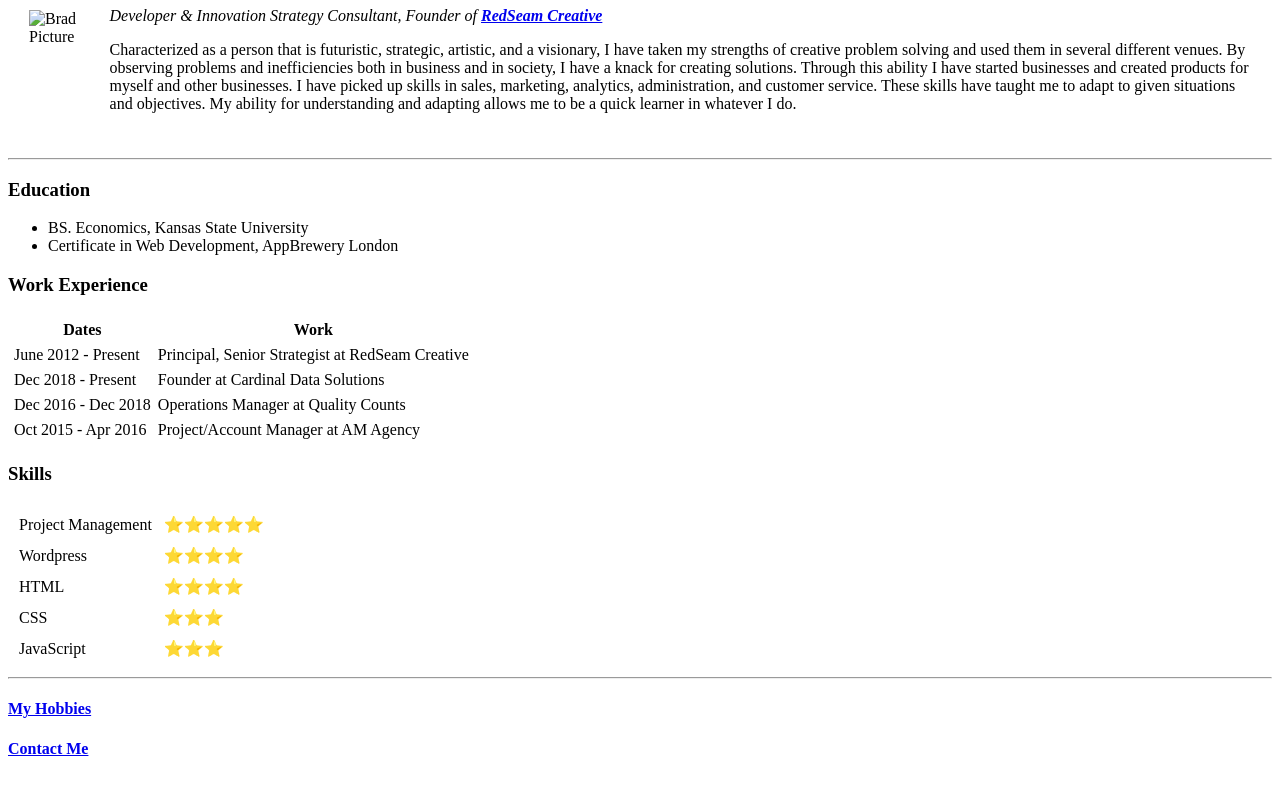
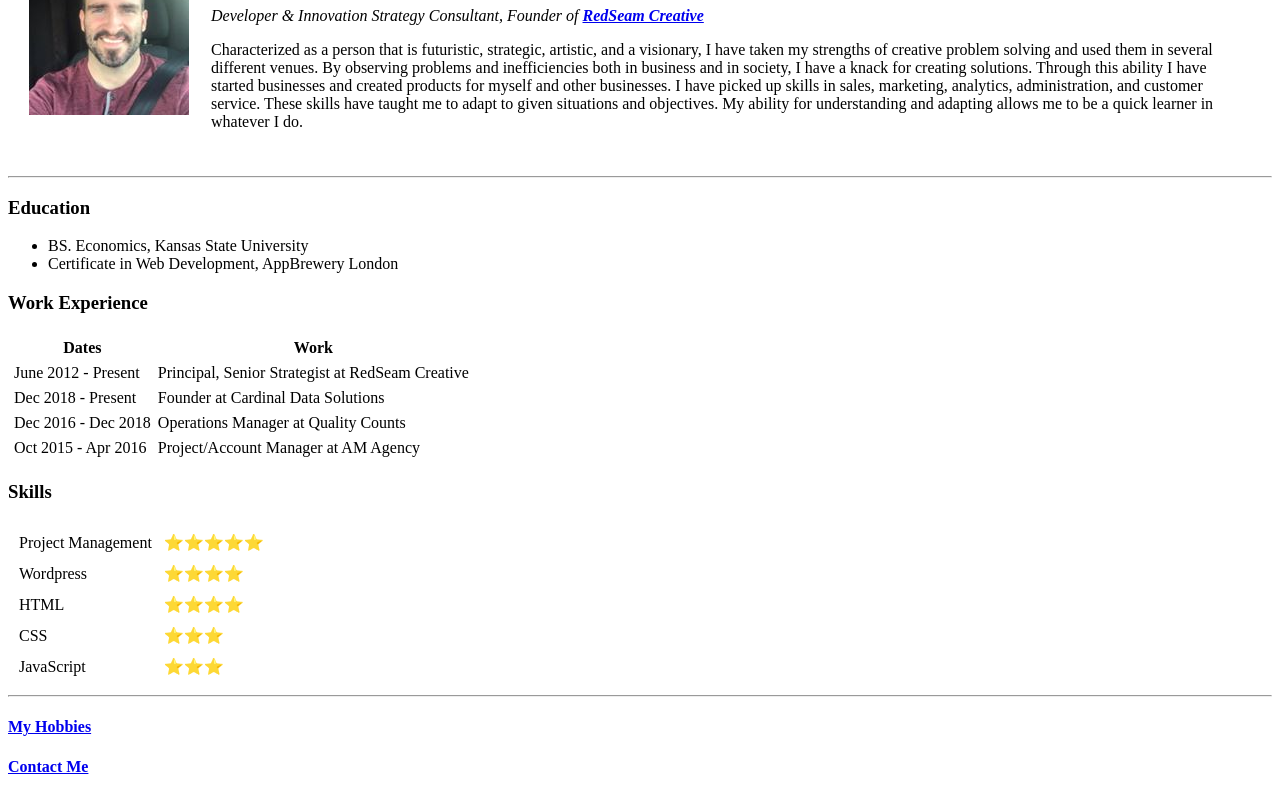
Before and after one commit to bradjperkins/cv, a plain HTML site: page index.html in a window 1280 px wide. Shown: the part 102-899 px from the top of the page. Drawn offline with Linux system fonts and the light colour scheme; the site is published under a folder, as on GitHub Pages, so addresses that start at the root find nothing.

Commit message:
Update index.html

```diff
--- a/index.html
+++ b/index.html
@@ -9,7 +9,7 @@
 <body>
 <table cellspacing="20">
   <tr>
-    <td><img src="/Images/brad_profile_pic.jpg" alt="Brad Picture">
+    <td><img src="Images/brad_profile_pic.jpg" alt="Brad Picture">
     <td><h1>Bradley Perkins</h1>
     <p><em>Developer & Innovation Strategy Consultant, Founder of <strong><a href="http://redseamcreative.com/">RedSeam Creative</a></strong></em></p>
     <p>Characterized as a person that is futuristic, strategic, artistic, and a visionary, I have taken my strengths of creative problem solving and used them in several different venues. By observing problems and inefficiencies both in business and in
```
